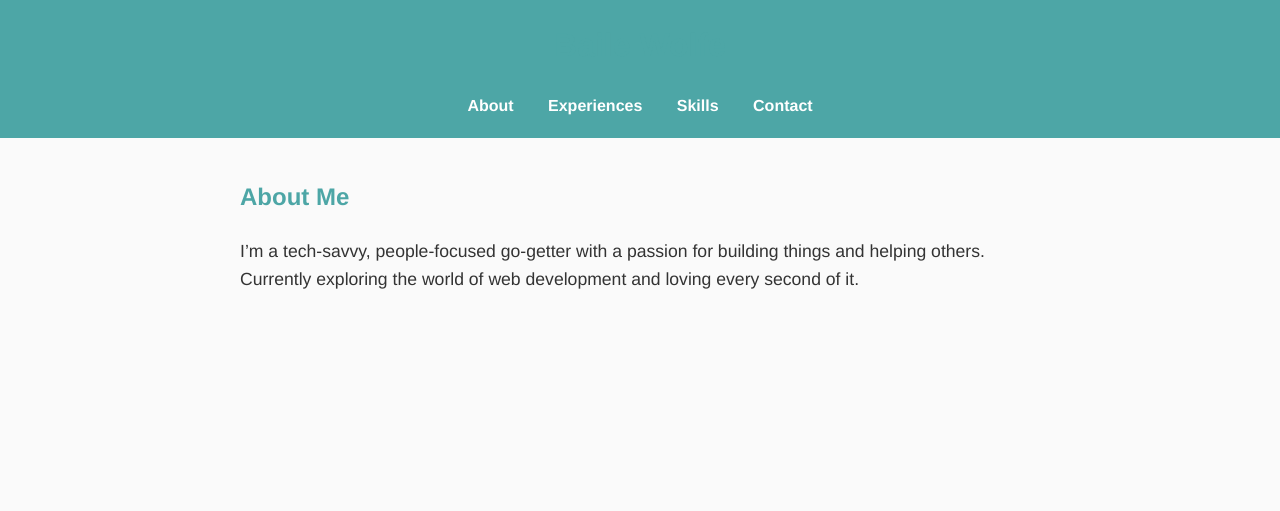
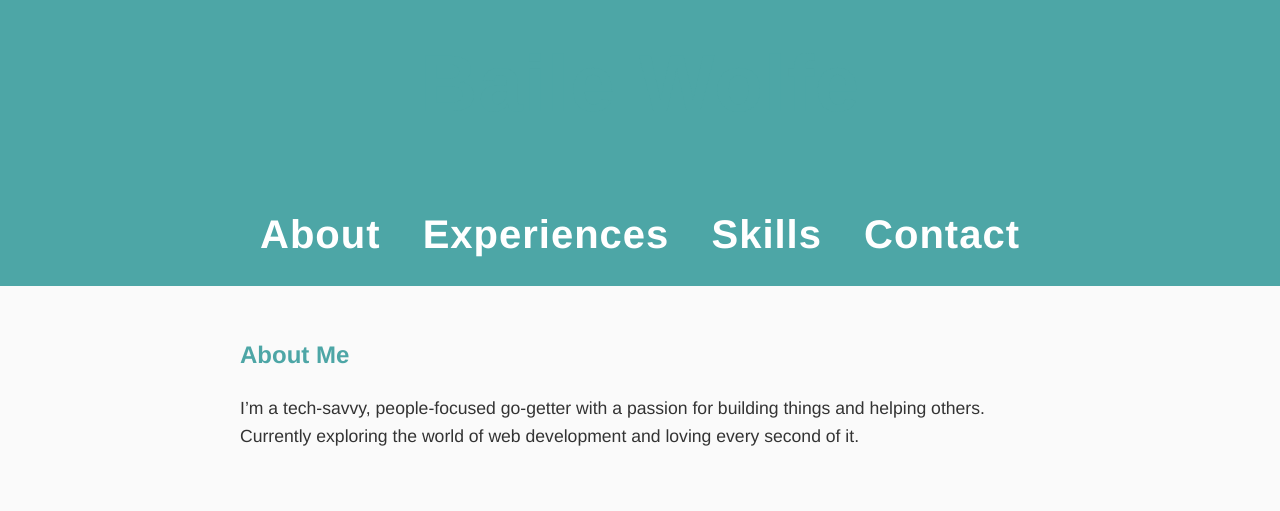
Before and after one commit to bailemwolfe/resume-website, a plain HTML site: page index.html in a window 1280 px wide. Drawn offline with Linux system fonts and the light colour scheme.

Commit message:
added flair to name

```diff
--- a/styles.css
+++ b/styles.css
@@ -19,6 +19,9 @@
   header {
     background-color: var(--teal);
     color: white;
+    font-size: 2.5rem;
+    margin-bottom: 10px;
+    letter-spacing: 1px;
     padding: 20px;
     text-align: center;
   }
```
